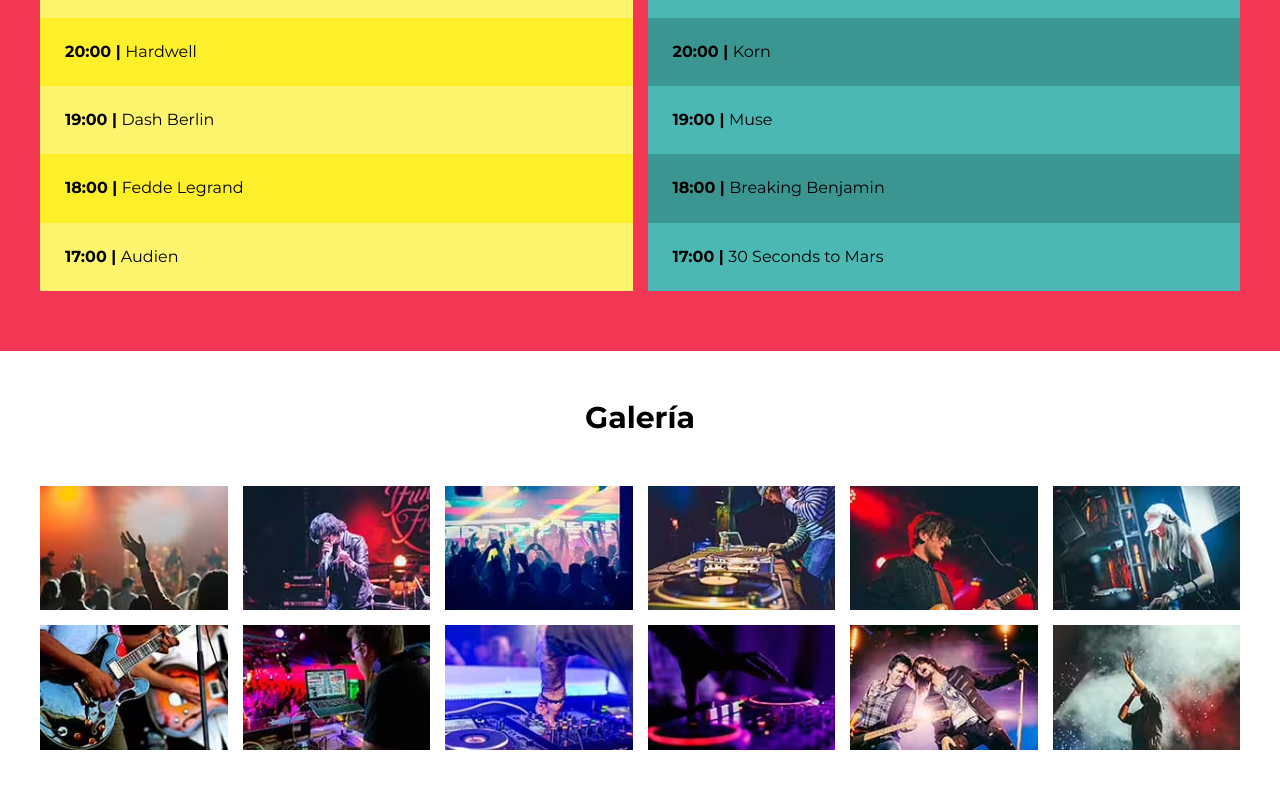
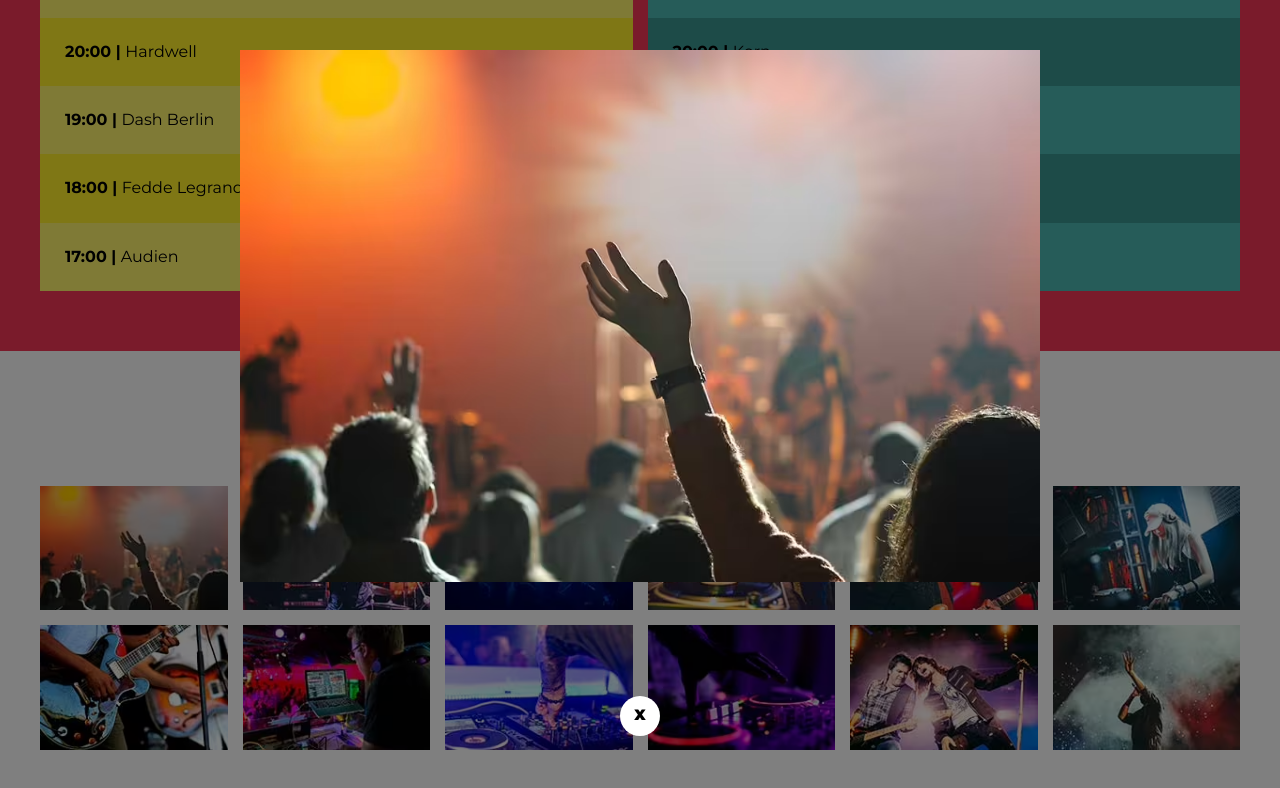
Before and after one commit to mauea22/Festival-Muscica, a website: page index.html in a window 1280 px wide. Both pictures are taken after a click on the element 133 px from the left and 3073 px from the top of the page. Shown: the part 2525-3313 px from the top of the page. Drawn offline with Linux system fonts and the light colour scheme; files that its build step writes are made by us from their sources.

Commit message:
galeria_finalizada

```diff
--- a/src/js/app.js
+++ b/src/js/app.js
@@ -41,16 +41,45 @@
     <img loading="lazy" width="200" height="300" src="/build/img/grande/${id}.jpg" alt="imagen galeria">
     `;
 
-    //crea un div
+    //? CREAR LA GALERIA
+    // crea un div en la constante overlay
     const overlay = document.createElement('div');
     //en este div inserta la imagen
     overlay.appendChild(imagen);
     //le damos una clase para configurar la vista
     overlay.classList.add('overlay');
+    overlay.onclick = function () {
+        const body = document.querySelector('body');
+        //remover la clase que deja el body sin scroll
+        body.classList.remove('fijar-body')
+        //eliminar el overlay
+        overlay.remove()
+    }
 
     //? MOSTRAR EL DIV QUE CONTIENE LA IMAGEN EN EL BODY
     //tomamos el body mediante su etiqueta
     const body = document.querySelector('body');
     //insertamos en el body, el div que contiene la imagen
     body.appendChild(overlay);
+
+    //aplicar clase para sacar el scroll cuando esta la imagen abierta
+    body.classList.add('fijar-body')
+
+
+    //? cerrar el modal
+    const cerrarModal = document.createElement('p');
+    cerrarModal.textContent = 'X';
+    cerrarModal.classList.add('btn-cerrar');
+
+    //cerrar la ventana modal
+    cerrarModal.onclick = function () {
+        const body = document.querySelector('body');
+        //remover la clase que deja el body sin scroll
+        body.classList.remove('fijar-body')
+        //eliminar el overlay
+        overlay.remove()
+    }
+
+    //agregamos al overlay el cerrarModal
+    overlay.appendChild(cerrarModal);
 }
--- a/src/scss/base/_globales.scss
+++ b/src/scss/base/_globales.scss
@@ -16,6 +16,11 @@
 body{
     font-family: v.$fuente-principal;
     font-size: 1.6rem;
+
+    //fijar el body cuando abrimos ventana modal
+    &.fijar-body{
+        overflow: hidden;
+    }
 }
 
 p{
--- a/src/scss/layout/_galeria.scss
+++ b/src/scss/layout/_galeria.scss
@@ -28,3 +28,43 @@
         @include m.grid(6)
     }
 }
+
+.overlay{
+    //posicion fija
+    position: fixed;
+    top: 0;
+    left: 0;
+    right: 0;
+    bottom: 0;
+
+    //que tomen el ancho disponible
+    width: 100%;
+    height: 100%;
+
+    //display grid y place-items:center para colocar la imagen en el centro de pantalla
+    display: grid;
+    place-items: center;
+
+    //fondo opaco para que resalte lA IMAGEN
+    background-color: rgb(0 0 0 / .5);
+
+        picture{
+            display: block;
+            max-width: 80rem;
+        }
+}
+
+.btn-cerrar{
+    width: 4rem;
+    height: 4rem;
+    border-radius: 50%;
+    background-color: v.$blanco;
+    color: v.$negro;
+    display: grid;
+    place-items: center;
+    font-weight: 900;
+
+    &:hover{
+        cursor: pointer;
+    }
+}
```
Also changed, not shown: build/css/app.css, build/js/app.js.
